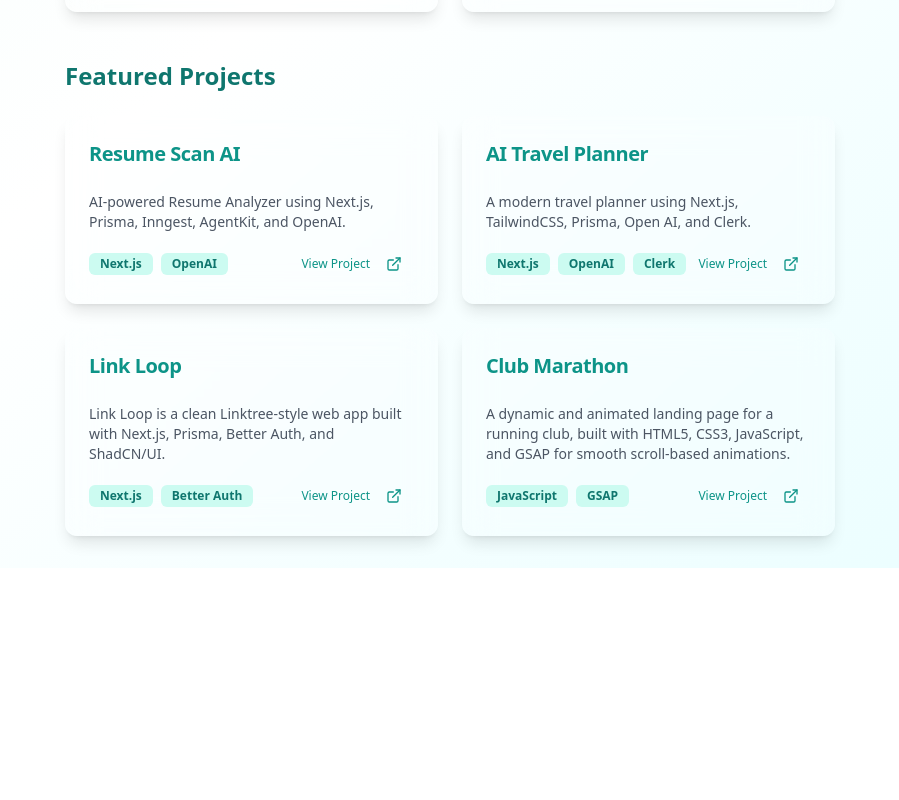
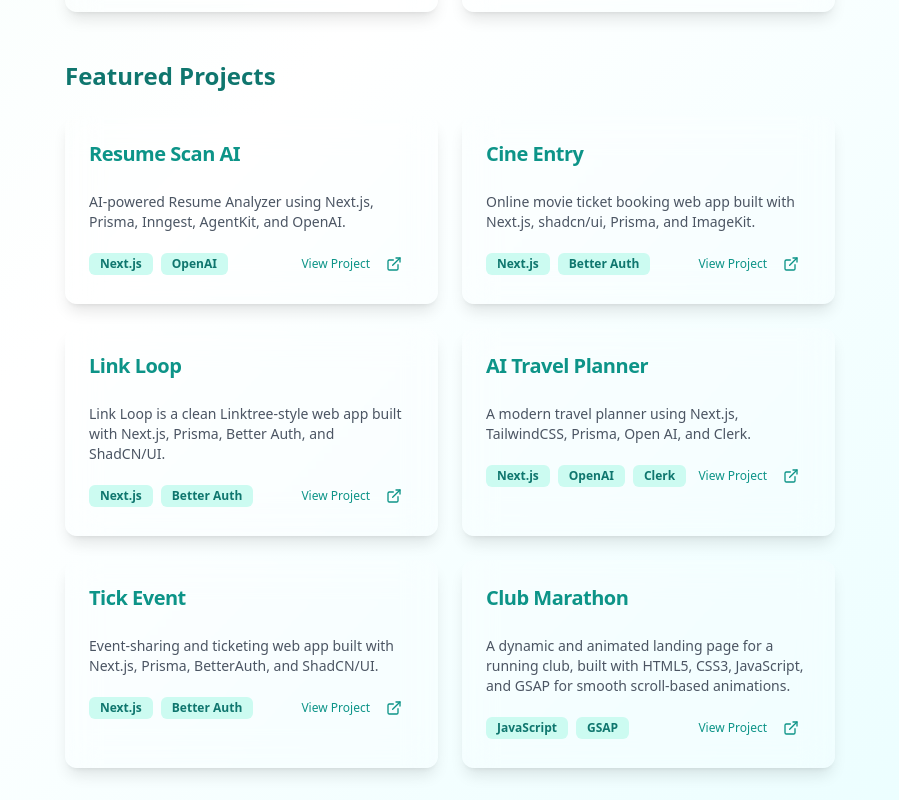
Before and after one commit to saidMounaim/mounaim.dev, a Next.js app: page / in a window 1280 px wide. Shown: the part 548-1348 px from the top of the page, without its empty margins (381-1280 px from the left). Before the commit the page ends 1116 px from the top, so only its background shows below. Built offline with nearby package versions, Linux system fonts and the light colour scheme.

Commit message:
Add projects
Updated project titles, descriptions, and links in the constants file.

```diff
--- a/constants/index.ts
+++ b/constants/index.ts
@@ -17,11 +17,11 @@
     link: "https://resume-scan-ai-seven.vercel.app/",
   },
   {
-    title: "AI Travel Planner",
+    title: "Cine Entry",
     description:
-      "A modern travel planner using Next.js, TailwindCSS, Prisma, Open AI, and Clerk.",
-    techs: ["Next.js", "OpenAI", "Clerk"],
-    link: "https://travelplan-sm.vercel.app/",
+      "Online movie ticket booking web app built with Next.js, shadcn/ui, Prisma, and ImageKit.",
+    techs: ["Next.js", "Better Auth"],
+    link: "https://cineentry.vercel.app/",
   },
   {
     title: "Link Loop",
@@ -29,6 +29,20 @@
       "Link Loop is a clean Linktree-style web app built with Next.js, Prisma, Better Auth, and ShadCN/UI.",
     techs: ["Next.js", "Better Auth"],
     link: "https://link-loop-share.vercel.app/",
+  },
+  {
+    title: "AI Travel Planner",
+    description:
+      "A modern travel planner using Next.js, TailwindCSS, Prisma, Open AI, and Clerk.",
+    techs: ["Next.js", "OpenAI", "Clerk"],
+    link: "https://travelplan-sm.vercel.app/",
+  },
+    {
+    title: "Tick Event",
+    description:
+      "Event-sharing and ticketing web app built with Next.js, Prisma, BetterAuth, and ShadCN/UI.",
+    techs: ["Next.js", "Better Auth"],
+    link: "https://tick-event.vercel.app",
   },
   {
     title: "Club Marathon",
```
